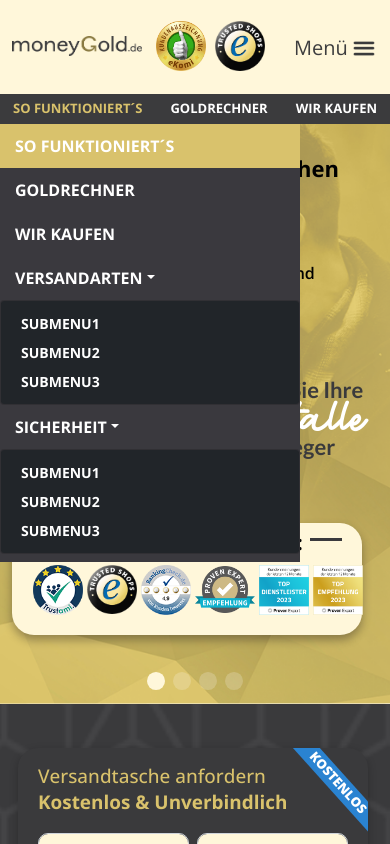
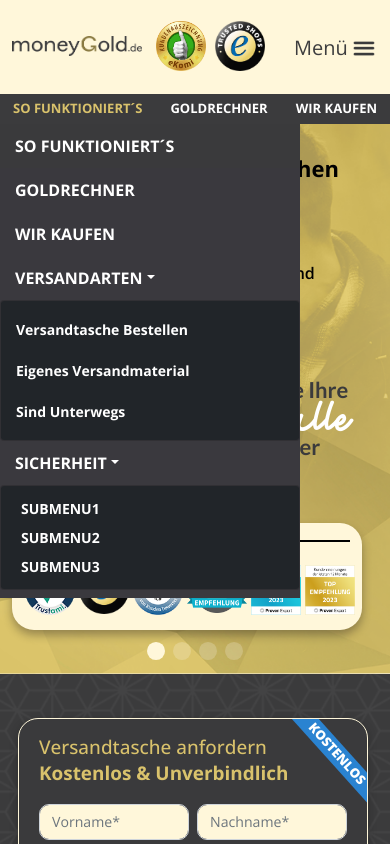
Before and after one commit to NoumanSabir01/moneygold-nextjs, a Next.js app: page / in a window 390 px wide. Both pictures are taken after a click on the button "Menü". Shown: the top 844 px of the page. Built offline with nearby package versions, Linux system fonts and the light colour scheme.

Commit message:
home page with navigation done

```diff
--- a/src/app/globals.css
+++ b/src/app/globals.css
@@ -127,8 +127,11 @@
 }
 .navbar-nav .nav-link.active,
 .nav-link:hover,
-.nav-link:focus {
+.nav-link:focus,
+.dropdown-item:hover {
   color: #d9c26c !important;
+  background: #3a3a3c;
+  background-color: #3a3a3c !important;
 }
 header nav .collapse ul li a {
   color: #fff;
@@ -728,6 +731,7 @@
     display: flex;
     flex-direction: column;
     justify-content: center;
+    align-items: flex-start;
   }
   .slide1-text {
     align-items: flex-start !important;
@@ -1036,80 +1040,6 @@
     margin-bottom: 0px;
   }
 }
-@media screen and (min-width: 801px) and (max-width: 992px) {
-  .header-top-wrapper {
-    padding-right: 0px !important;
-  }
-  .header-top-wrapper .navbar-brand img {
-    width: 200px;
-  }
-  .header-top-wrapper .header-imgs img {
-    width: 55px;
-  }
-  .proven-expert-Image {
-    width: 66px !important;
-  }
-  span.navbar-toggler-icon {
-    margin-right: 40px;
-  }
-
-  .select-line {
-    right: 13%;
-  }
-  .lbl {
-    width: 70px !important;
-    margin-right: 5px !important;
-  }
-  .value-calculate input {
-    width: 200px;
-  }
-  .value-calculate select {
-    width: 260px;
-  }
-  .value-calculate .btn-calculate {
-    width: 220px;
-  }
-  .header-top-wrapper {
-    padding-right: 25px;
-  }
-}
-@media screen and (min-width: 768px) and (max-width: 800px) {
-  .header-top-wrapper {
-    padding-right: 0px !important;
-  }
-  .header-top-wrapper .navbar-brand img {
-    width: 200px;
-  }
-  span.navbar-toggler-icon {
-    margin-right: 40px;
-  }
-  .header-top-wrapper .header-imgs img {
-    width: 55px;
-  }
-  .proven-expert-Image {
-    width: 66px !important;
-  }
-  .select-line {
-    position: absolute;
-    right: 13%;
-  }
-  .lbl {
-    width: 65px !important;
-    margin-right: 5px !important;
-  }
-  .value-calculate input {
-    width: 180px;
-  }
-  .value-calculate select {
-    width: 300px;
-  }
-  .value-calculate button {
-    width: 210px;
-  }
-  .header-top-wrapper {
-    padding-right: 25px;
-  }
-}
 
 @media screen and (max-width: 992px) {
   .header-top-wrapper {
@@ -1295,7 +1225,6 @@
 .slider1-garanty p {
   font-size: 23.37px;
   font-weight: 700;
-  background-color: #fff7da;
   width: 284px;
   position: relative;
   padding-left: 9px;
@@ -1306,8 +1235,16 @@
   display: flex;
   justify-content: space-between;
   align-items: center;
-  margin-top: -20px;
-  border-top: 3px solid #3a3a3c !important;
+}
+.slider1_img_section {
+  display: flex;
+  align-items: center;
+}
+.slider1_heading2_line {
+  width: 25%;
+  height: 2px;
+  border: 2px solid #000000;
+  flex: 1;
 }
 .garanty-img img {
   width: 82px;
@@ -2487,7 +2424,88 @@
     margin-right: 50px !important;
   }
 }
-
+@media screen and (min-width: 801px) and (max-width: 992px) {
+  .header-top-wrapper {
+    padding-right: 0px !important;
+  }
+  .header-top-wrapper .navbar-brand img {
+    width: 200px;
+  }
+  .header-top-wrapper .header-imgs img {
+    width: 55px;
+  }
+  .proven-expert-Image {
+    width: 66px !important;
+  }
+  span.navbar-toggler-icon {
+    margin-right: 40px;
+  }
+
+  .select-line {
+    right: 13%;
+  }
+  .lbl {
+    width: 70px !important;
+    margin-right: 5px !important;
+  }
+  .value-calculate input {
+    width: 200px;
+  }
+  .value-calculate select {
+    width: 260px;
+  }
+  .value-calculate .btn-calculate {
+    width: 220px;
+  }
+  .header-top-wrapper {
+    padding-right: 25px;
+  }
+}
+@media screen and (min-width: 768px) and (max-width: 800px) {
+  .header-top-wrapper {
+    padding-right: 0px !important;
+  }
+  .header-top-wrapper .navbar-brand img {
+    width: 200px;
+  }
+  span.navbar-toggler-icon {
+    margin-right: 40px;
+  }
+  .header-top-wrapper .header-imgs img {
+    width: 55px;
+  }
+  .proven-expert-Image {
+    width: 66px !important;
+  }
+  .select-line {
+    position: absolute;
+    right: 13%;
+  }
+  .lbl {
+    width: 65px !important;
+    margin-right: 5px !important;
+  }
+  .value-calculate input {
+    width: 180px;
+  }
+  .value-calculate select {
+    width: 300px;
+  }
+  .value-calculate button {
+    width: 210px;
+  }
+  .header-top-wrapper {
+    padding-right: 25px;
+  }
+  .customer_review2_column1 {
+    padding-left: 10px !important;
+    width: 41.66666667% !important;
+  }
+  .customer_review2_column2 {
+    width: 58.33333333% !important;
+    padding-right: 15px !important;
+  }
+}
 @media screen and (max-width: 992px) {
   .slide1-h2,
   .slide1-Warum {
@@ -2496,7 +2514,7 @@
   }
   .slider1-garanty {
     height: auto;
-    width: 375px;
+    width: 100%;
   }
   .slide1-text p {
     font-size: 16px;
@@ -2522,16 +2540,16 @@
     padding-right: 1px;
   }
   .garanty-img img {
-    width: 50px;
-    height: 50px;
+    width: 80px;
+    height: 80px;
   }
   .slider1-garanty p {
     font-size: 20px;
-    width: 245px;
+    width: auto;
   }
   .hero-proven {
-    width: 60px !important;
-    height: 60px;
+    width: 90px !important;
+    height: 90px;
   }
   .hero_slide2 {
     margin-left: 0px;
@@ -2564,7 +2582,9 @@
   .pricing-btn {
     margin-top: 10px;
   }
-
+  .kostenlos {
+    border: 1px solid #fff7da;
+  }
   .uber_section_wrapper h2 {
     font-size: 24px;
     line-height: 28.7px;
@@ -2601,16 +2621,32 @@
     font-size: 30px;
     font-weight: 700;
     line-height: 40px;
-    margin-top: 30px;
+    margin-top: 20px;
     margin-bottom: 18px;
+  }
+  .Goldankauf_para1_ {
+    margin-top: 20px;
   }
   .Kitco_gold_tab_wrapper {
     margin-top: 30px;
+    width: 350px;
   }
   .Kitco_gold_tab_wrapper .tab_pill,
   .tabpanel_ul p,
   .Kitco_gold_tab_wrapper .para2 {
-    font-size: 18px;
+    font-size: 16px;
+  }
+  .tab_pill0 {
+    flex-basis: 65px !important;
+  }
+  .tab_pill1 {
+    flex-basis: 100px !important;
+  }
+  .tab_pill2 {
+    flex-basis: 75px !important;
+  }
+  .tab_pill3 {
+    flex-basis: 106px !important;
   }
   .tabpanel_lastdiv .para3 {
     font-size: 18px;
@@ -2729,6 +2765,32 @@
     font-size: 18px;
     line-height: 26px;
   }
+  .golden-fauf-wrapper {
+    background-image: url(/assets/img/homepage/golden_fauf_mobile_bg.png);
+    background-repeat: repeat;
+    background-position: inherit;
+    background-size: contain;
+  }
+  .uber_section_wrapper {
+    background-image: url(/assets/img/homepage/uber_mobile_bg.png);
+    background-repeat: repeat-y;
+    background-position: inherit;
+    background-size: cover;
+  }
+}
+@media screen and (min-width: 901px) and (max-width: 992px) {
+  .pwered_by img {
+    width: 111px;
+  }
+  .ekomi_powered_by ul li {
+    font-size: 16px;
+  }
+  .pwered_by {
+    margin-left: 20px;
+  }
+  .pricing-btn {
+    margin-top: 20px;
+  }
 }
 @media screen and (min-width: 800px) and (max-width: 900px) {
   .pwered_by img {
@@ -2738,30 +2800,84 @@
     margin-top: 20px;
   }
 }
-@media screen and (min-width: 901px) and (max-width: 992px) {
-  .pwered_by img {
-    width: 111px;
-  }
-  .ekomi_powered_by ul li {
-    font-size: 16px;
-  }
-  .pwered_by {
-    margin-left: 20px;
-  }
-  .pricing-btn {
-    margin-top: 20px;
-  }
-}
+
 @media screen and (max-width: 767px) {
   .video-row .col-6:last-child {
     display: none;
   }
+  .herobg1 .slider1-left {
+    align-items: flex-start;
+  }
+  .slider1-garanty {
+    width: 100%;
+    padding: 5px 12px;
+  }
+  .hero-ntv {
+    margin-left: 0px;
+  }
+  .slider1-garanty p {
+    font-size: 18px;
+    width: auto;
+    padding-right: 9px;
+  }
+  .slider1_heading2_line {
+    border: 1px solid #000000;
+    height: 1px;
+    flex: 1;
+  }
+  .garanty-img img {
+    width: 50px;
+    height: 50px;
+  }
+  .hero-proven {
+    width: 60px !important;
+    height: 60px !important;
+  }
+  .herobg1,
+  .herobg2,
+  .herobg3,
+  .herobg4 {
+    height: 550px !important;
+  }
+  .review_heading2_line,
+  .review2_heading2_line {
+    display: none;
+  }
+  .garanty-img {
+    padding-top: 5px;
+    padding-bottom: 5px;
+  }
+  .slider1_heading2_line {
+    width: 15%;
+  }
   .para {
     font-size: 18px;
+  }
+  .golden-fauf-wrapper {
+    background-image: url(/assets/img/homepage/golden_fauf_mobile_bg.png);
+    background-repeat: repeat;
+    background-position: inherit;
+    background-size: contain;
+  }
+  .uber_section_wrapper {
+    background-image: url(/assets/img/homepage/uber_mobile_bg.png);
+    background-repeat: repeat-y;
+    background-position: inherit;
+    background-size: cover;
+  }
+  .golden-fauf {
+    padding-top: 10px;
+  }
+  .golden-fauf h2 {
+    font-size: 30px;
+    line-height: 30px;
   }
   .golden-kauf-img img {
     width: 160px;
     height: 130px;
+  }
+  .kostenlos {
+    border: 1px solid #fff7da;
   }
   .melting-facilities-img img {
     width: 185px;
--- /dev/null
+++ b/src/app/wir-kaufen/page.js
@@ -0,0 +1,5 @@
+const page = () => {
+  return <div>page</div>;
+};
+
+export default page;
--- a/src/components/home/Herosection.js
+++ b/src/components/home/Herosection.js
@@ -90,10 +90,12 @@
                     </div>
                   </div>
                   <div className="slider1-garanty">
-                    <div className="d-flex justify-content-center">
+                    <div className="slider1_img_section">
+                      <div className="slider1_heading2_line" />
                       <p>Garantierte Sicherheit:</p>
+                      <div className="slider1_heading2_line" />
                     </div>
-                    <div className="d-flex justify-content-between  border-2 gap-1 pt-4 garanty-img">
+                    <div className="d-flex justify-content-between  border-2 gap-1 garanty-img">
                       <Image src={TrustAmi} alt="" />
                       <Image src={TrustedShops} alt="" />
                       <Image src={FourNine} alt="" />
--- a/src/components/shared/header/Header.js
+++ b/src/components/shared/header/Header.js
@@ -1,5 +1,9 @@
+"use client";
+
 import Image from "next/image";
 import Link from "next/link";
+import { useRouter } from "next/navigation";
+import { useEffect, useState } from "react";
 import PhoneSvg from "./PhoneSvg";
 import BurgerIcon from "/public/assets/img/burger-icon.png";
 import EkomiVektor from "/public/assets/img/ekomi-vektor.png";
@@ -9,12 +13,80 @@
 import TrustedShops from "/public/assets/img/trusted-shops.png";
 
 const Header = () => {
+  const [selectedNavItem, setSelectedNavItem] = useState("");
+  const [isDropdownOpen, setIsDropdownOpen] = useState(false);
+  const [isDropdown2Open, setIsDropdown2Open] = useState(false);
+  const [activeDropdownItem, setActiveDropdownItem] = useState("");
+  const [activeDropdown2Item, setActiveDropdown2Item] = useState("");
+  const router = useRouter();
+  useEffect(() => {
+    const currentPath = router.pathname;
+    if (currentPath === "/") {
+      setSelectedNavItem("home");
+    } else if (currentPath === "/calculator") {
+      setSelectedNavItem("calculator");
+    } else if (currentPath === "/wir-kaufen") {
+      setSelectedNavItem("wir-kaufen");
+    } else if (currentPath === "/dropdown") {
+      setSelectedNavItem("dropdown");
+      if (currentPath === "/eigenes-versandmaterial") {
+        setSelectedNavItem("eigenes-versandmaterial");
+        setActiveDropdownItem("eigenes-versandmaterial");
+      } else if (currentPath === "/sind-unterwegs") {
+        setSelectedNavItem("sind-unterwegs");
+        setActiveDropdownItem("sind-unterwegs");
+      } else if (currentPath === "/versandtasche-bestellen") {
+        setSelectedNavItem("versandtasche-bestellen");
+        setActiveDropdownItem("versandtasche-bestellen");
+      }
+    } else if (currentPath === "/dropdown2") {
+      setSelectedNavItem("dropdow2");
+      if (currentPath === "/submenu1") {
+        setSelectedNavItem("submenu1");
+        setActiveDropdownItem("submenu1l");
+      } else if (currentPath === "/submenu2") {
+        setSelectedNavItem("submenu2");
+        setActiveDropdownItem("submenu2");
+      } else if (currentPath === "/submenu3") {
+        setSelectedNavItem("submenu3");
+        setActiveDropdownItem("submenu3");
+      }
+    } else {
+      setSelectedNavItem("");
+    }
+  }, []);
+
+  useEffect(() => {
+    const handleClickOutside = (event) => {
+      if (
+        event.target.closest(".dropdown-menu") === null &&
+        event.target.closest(".dropdown-toggle") === null
+      ) {
+        setIsDropdownOpen(false);
+        setIsDropdown2Open(false);
+      }
+    };
+
+    document.addEventListener("click", handleClickOutside);
+
+    return () => {
+      document.removeEventListener("click", handleClickOutside);
+    };
+  }, []);
+
   return (
     <header className="gold-header">
       <div className="container">
         <div className="row py-2 align-items-center header-top-wrapper">
           <div className="col-md-4 col-lg-4 col-5 d-flex align-items-center">
-            <Link href="/" className="navbar-brand">
+            <Link
+              className={`navbar-brand ${
+                selectedNavItem === "home" ? "active" : ""
+              }`}
+              onClick={() => setSelectedNavItem("home")}
+              href="/"
+              passHref
+            >
               <Image className="Image-fluid" src={Logo} alt="Money Gold Logo" />
             </Link>
           </div>
@@ -60,7 +132,7 @@
             >
               <PhoneSvg />
               <div className="line"></div>
-              <di className="fnt-bld">040 76118501</di>
+              <span className="fnt-bld">040 76118501</span>
             </a>
           </div>
           <div className="col-2 col-md-3 d-block d-lg-none text-md-end">
@@ -105,72 +177,181 @@
           <div className="navbar-collapse collapse" id="navbarText">
             <ul className="navbar-nav mb-2 mb-lg-0 w-100 justify-content-evenly">
               <li className="nav-item">
-                <Link className="nav-link active" href="/">
+                <Link
+                  className={`nav-link ${
+                    selectedNavItem === "home" ? "active" : ""
+                  }`}
+                  onClick={() => setSelectedNavItem("home")}
+                  href="/"
+                  passHref
+                >
                   SO FUNKTIONIERT´S
                 </Link>
               </li>
               <li className="nav-item">
-                <Link className="nav-link" href="/calculator">
+                <Link
+                  className={`nav-link ${
+                    selectedNavItem === "calculator" ? "active" : ""
+                  }`}
+                  onClick={() => setSelectedNavItem("calculator")}
+                  href="/calculator"
+                  passHref
+                >
                   GOLDRECHNER
                 </Link>
               </li>
               <li className="nav-item">
-                <Link className="nav-link" href="#">
+                <Link
+                  className={`nav-link ${
+                    selectedNavItem === "wir-kaufen" ? "active" : ""
+                  }`}
+                  onClick={() => setSelectedNavItem("wir-kaufen")}
+                  href="/wir-kaufen"
+                  passHref
+                >
                   WIR KAUFEN
                 </Link>
               </li>
 
               <li className="nav-item dropdown">
                 <Link
-                  className="nav-link dropdown-toggle"
+                  className={`nav-link dropdown-toggle ${
+                    selectedNavItem === "dropdown" ? "active" : ""
+                  }`}
                   href="#"
                   role="button"
                   data-bs-toggle="dropdown"
-                  aria-expanded="true"
+                  aria-expanded={isDropdownOpen}
+                  onClick={() => {
+                    setIsDropdownOpen(!isDropdownOpen);
+                  }}
                 >
                   VERSANDARTEN
                 </Link>
-                <ul className="dropdown-menu bg-dark sh">
+                <ul
+                  className={`dropdown-menu bg-dark sh ${
+                    isDropdownOpen ? "show" : ""
+                  }`}
+                >
                   <li>
-                    <Link className="dropdown-item" href="#">
+                    <Link
+                      className={`nav-link dropdown-item ${
+                        activeDropdownItem === "versandtasche-bestellen"
+                          ? "active"
+                          : ""
+                      }`}
+                      onClick={() => {
+                        setActiveDropdownItem("versandtasche-bestellen");
+                        setIsDropdownOpen(false); // Close the dropdown
+                        setSelectedNavItem("versandtasche-bestellen");
+                      }}
+                      href="/versandtasche-bestellen"
+                      passHref
+                    >
+                      Versandtasche Bestellen
+                    </Link>
+                  </li>
+                  <li>
+                    <Link
+                      className={`nav-link dropdown-item ${
+                        activeDropdownItem === "eigenes-versandmaterial"
+                          ? "active"
+                          : ""
+                      }`}
+                      onClick={() => {
+                        setActiveDropdownItem("eigenes-versandmaterial");
+                        setIsDropdownOpen(false); // Close the dropdown
+                        setSelectedNavItem("eigenes-versandmaterial");
+                      }}
+                      href="/eigenes-versandmaterial"
+                      passHref
+                    >
+                      Eigenes Versandmaterial
+                    </Link>
+                  </li>
+                  <li>
+                    <Link
+                      className={`nav-link dropdown-item ${
+                        activeDropdownItem === "sind-unterwegs" ? "active" : ""
+                      }`}
+                      onClick={() => {
+                        setActiveDropdownItem("sind-unterwegs");
+                        setIsDropdownOpen(false); // Close the dropdown
+                        setSelectedNavItem("sind-unterwegs");
+                      }}
+                      href="/sind-unterwegs"
+                      passHref
+                    >
+                      Sind Unterwegs
+                    </Link>
+                  </li>
+                </ul>
+              </li>
+              <li className="nav-item dropdown drodown2">
+                <Link
+                  className={`nav-link dropdown-toggle ${
+                    selectedNavItem === "dropdown2" ? "active" : ""
+                  }`}
+                  href="#"
+                  role="button"
+                  data-bs-toggle="dropdown"
+                  aria-expanded={isDropdown2Open}
+                  onClick={() => {
+                    setIsDropdown2Open(!isDropdown2Open);
+                  }}
+                >
+                  SICHERHEIT
+                </Link>
+                <ul
+                  className={`dropdown-menu bg-dark sh ${
+                    isDropdownOpen ? "show" : ""
+                  }`}
+                >
+                  <li>
+                    <Link
+                      className={`dropdown-item ${
+                        setSelectedNavItem === "submenu1" ? "active" : ""
+                      }`}
+                      href="#"
+                      passHref
+                      onClick={() => {
+                        setActiveDropdownItem("submenu1");
+                        setIsDropdownOpen(false); // Close the dropdown
+                        setSelectedNavItem("submenu1");
+                      }}
+                    >
                       SUBMENU1
                     </Link>
                   </li>
                   <li>
-                    <Link className="dropdown-item" href="#">
+                    <Link
+                      className={`dropdown-item ${
+                        setSelectedNavItem === "submenu2" ? "active" : ""
+                      }`}
+                      href="#"
+                      passHref
+                      onClick={() => {
+                        setActiveDropdownItem("submenu2");
+                        setIsDropdownOpen(false); // Close the dropdown
+                        setSelectedNavItem("submenu2");
+                      }}
+                    >
                       SUBMENU2
                     </Link>
                   </li>
                   <li>
-                    <Link className="dropdown-item" href="#">
-                      SUBMENU3
-                    </Link>
-                  </li>
-                </ul>
-              </li>
-              <li className="nav-item dropdown">
-                <Link
-                  className="nav-link dropdown-toggle"
-                  href="#"
-                  role="button"
-                  data-bs-toggle="dropdown"
-                  aria-expanded="true"
-                >
-                  SICHERHEIT
-                </Link>
-                <ul className="dropdown-menu bg-dark sh">
-                  <li>
-                    <Link className="dropdown-item" href="#">
-                      SUBMENU1
-                    </Link>
-                  </li>
-                  <li>
-                    <Link className="dropdown-item" href="#">
-                      SUBMENU2
-                    </Link>
-                  </li>
-                  <li>
-                    <Link className="dropdown-item" href="#">
+                    <Link
+                      className={`dropdown-item ${
+                        setSelectedNavItem === "submenu3" ? "active" : ""
+                      }`}
+                      href="#"
+                      passHref
+                      onClick={() => {
+                        setActiveDropdownItem("submenu3");
+                        setIsDropdownOpen(false); // Close the dropdown
+                        setSelectedNavItem("submenu3");
+                      }}
+                    >
                       SUBMENU3
                     </Link>
                   </li>
```
Also changed, not shown: public/assets/img/homepage/golden_fauf_mobile_bg.png (added), public/assets/img/homepage/uber_mobile_bg.png (added).
